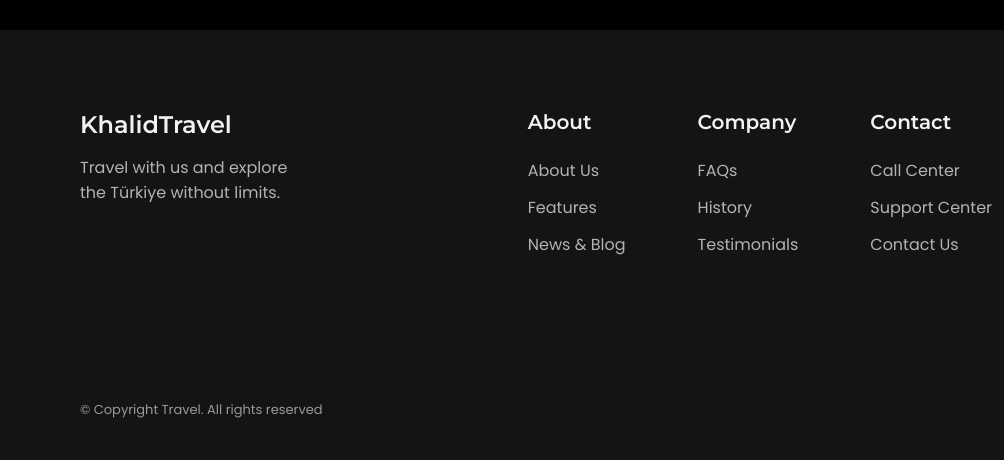
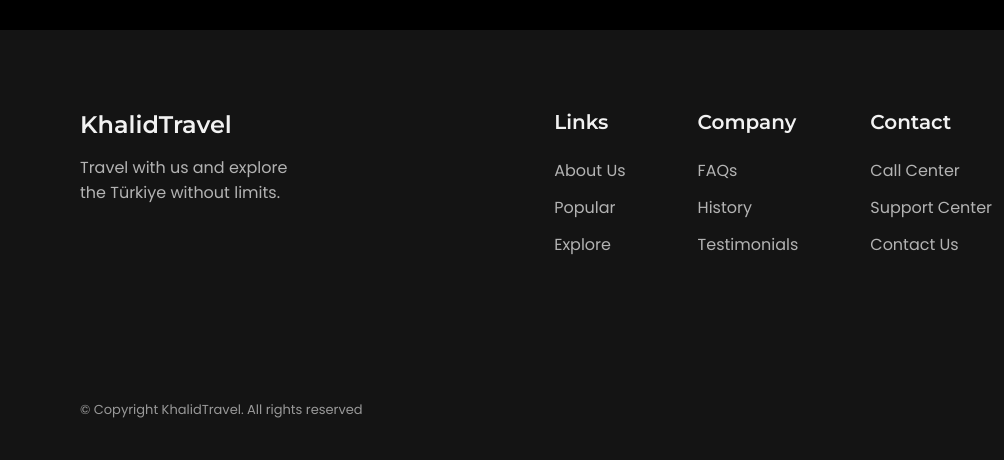
Before and after one commit to emilabbasov06/tour_web, a plain HTML site: page index.html in a window 1280 px wide. Shown: the part 3701-4161 px from the top of the page, 0-1004 px from the left. Drawn offline with nearby package versions, Linux system fonts and the light colour scheme.

Commit message:
minor changes

```diff
--- a/index.html
+++ b/index.html
@@ -77,7 +77,7 @@
                   adventure today!
                </p>
 
-               <a href="#" class="button">
+               <a href="tel:+994503573974" class="button">
                   Start Your Journey <i class="ri-arrow-right-line"></i>
                </a>
             </div>
@@ -277,18 +277,18 @@
 
             <div class="footer__data grid">
                <div>
-                  <h3 class="footer__title">About</h3>
+                  <h3 class="footer__title">Links</h3>
                   <ul class="footer__links">
                      <li>
                         <a href="#about" class="footer__link">About Us</a>
                      </li>
 
                      <li>
-                        <a href="#" class="footer__link">Features</a>
+                        <a href="#explore" class="footer__link">Popular</a>
                      </li>
 
                      <li>
-                        <a href="#" class="footer__link">News & Blog</a>
+                        <a href="#popular" class="footer__link">Explore</a>
                      </li>
                   </ul>
                </div>
@@ -373,7 +373,7 @@
             </div>
 
 
-            <span class="footer__copy">&copy; Copyright Travel. All rights reserved</span>
+            <span class="footer__copy">&copy; Copyright KhalidTravel. All rights reserved</span>
 
 
          </div>
```
